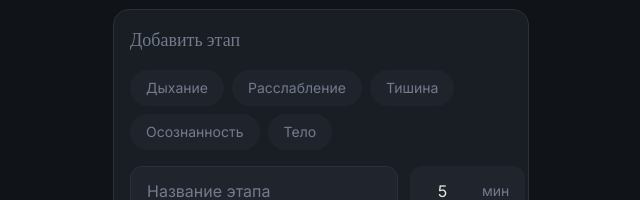
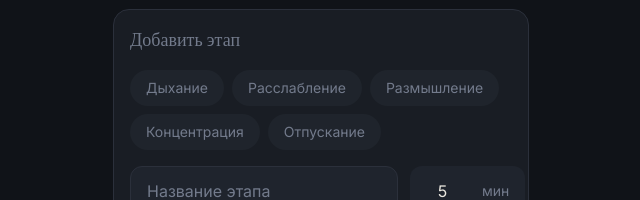
Before and after one commit to giovanniburro1-crypto/zenspace, a React (Vite) app: page / in a window 1280 px wide. Both pictures are taken after a click on the button "Создать медитацию". Shown: the part 275-475 px from the top of the page, without its empty margins (319-959 px from the left). Built offline with nearby package versions, Linux system fonts and the light colour scheme.

Commit message:
Fix input duration field and timer transitions

```diff
--- a/src/components/AddStageForm.tsx
+++ b/src/components/AddStageForm.tsx
@@ -1,11 +1,17 @@
 import { useState } from 'react';
 import { Plus } from 'lucide-react';
-
-const presetStages = ['Дыхание', 'Расслабление', 'Тишина', 'Осознанность', 'Тело'];
 
 interface AddStageFormProps {
   onAdd: (name: string, duration: number) => void;
 }
+
+const presetStages = [
+  'Дыхание',
+  'Расслабление',
+  'Размышление',
+  'Концентрация',
+  'Отпускание',
+];
 
 export const AddStageForm = ({ onAdd }: AddStageFormProps) => {
   const [name, setName] = useState('');
@@ -25,6 +31,18 @@ export const AddStageForm = ({ onAdd }: AddStageFormProps) => {
   const handlePresetClick = (preset: string) => {
     setName(preset);
     setShowPresets(false);
+  };
+
+  const handleDurationChange = (e: React.ChangeEvent<HTMLInputElement>) => {
+    const value = e.target.value;
+    if (value === '') {
+      setDuration(0);
+    } else {
+      const num = parseInt(value);
+      if (!isNaN(num)) {
+        setDuration(num);
+      }
+    }
   };
 
   return (
@@ -61,10 +79,7 @@ export const AddStageForm = ({ onAdd }: AddStageFormProps) => {
             <input
               type="number"
               value={duration}
-              onChange={(e) =>
-                setDuration(Math.max(1, parseInt(e.target.value) || 1))
-              }
-              min="1"
+              onChange={handleDurationChange}
               className="w-12 bg-transparent text-center text-foreground focus:outline-none"
             />
             <span className="text-muted-foreground text-sm">мин</span>
```
